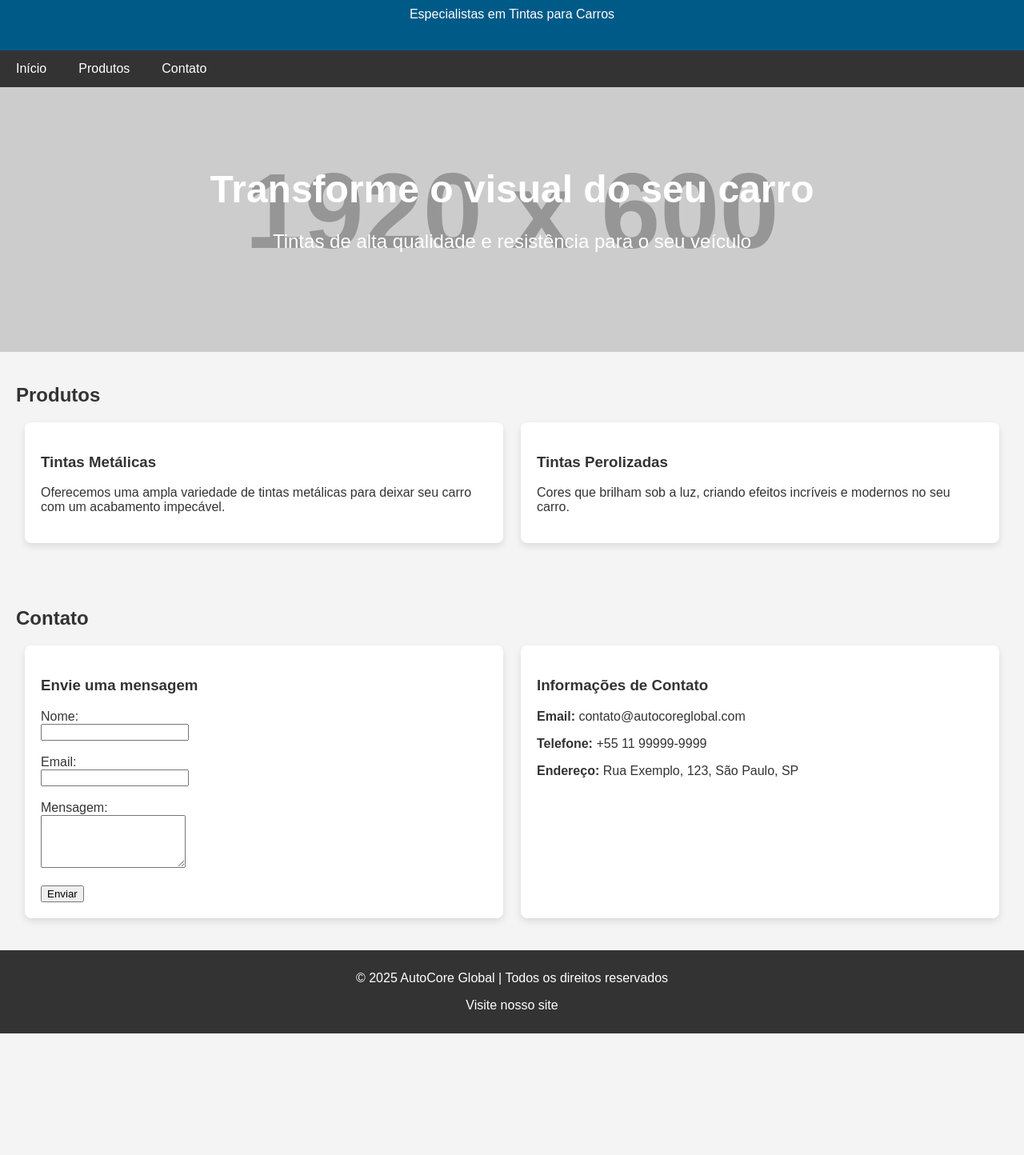
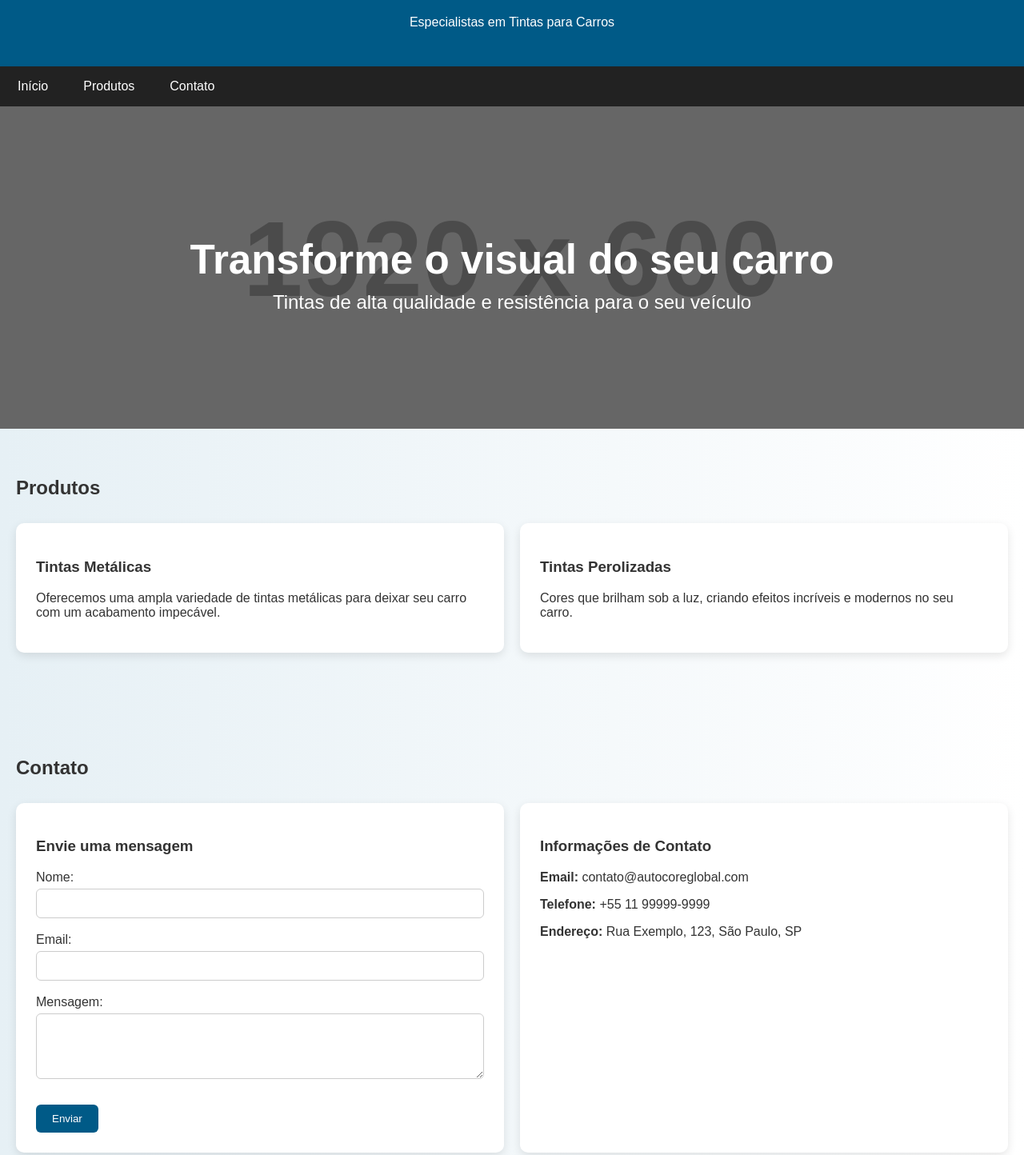
Before and after one commit to Diego5Pacheco/AutoCore-Global, a plain HTML site: page index.html in a window 1280 px wide. Shown: the part 91-1535 px from the top of the page at 80% size. Before the commit the page ends 1383 px from the top, so only its background shows below. Drawn offline with Linux system fonts and the light colour scheme; placeholder pictures from the web are drawn by us.

Commit message:
Update index.html

```diff
--- a/index.html
+++ b/index.html
@@ -10,29 +10,32 @@
             font-family: Arial, sans-serif;
             margin: 0;
             padding: 0;
-            background-color: #f4f4f4;
+            background: linear-gradient(to right, #e6f0f5, #ffffff);
             color: #333;
         }
 
         header {
             background-color: #005a87;
             color: white;
-            padding: 20px 0;
+            padding: 30px 0;
             text-align: center;
+            box-shadow: 0 4px 10px rgba(0, 0, 0, 0.2);
         }
 
         nav {
-            background-color: #333;
+            background-color: #222;
             overflow: hidden;
+            box-shadow: 0 2px 5px rgba(0, 0, 0, 0.2);
         }
 
         nav a {
             color: white;
             float: left;
             display: block;
-            padding: 14px 20px;
+            padding: 16px 22px;
             text-align: center;
             text-decoration: none;
+            transition: background-color 0.3s;
         }
 
         nav a:hover {
@@ -41,7 +44,7 @@
         }
 
         .container {
-            padding: 20px;
+            padding: 40px 20px;
         }
 
         .hero {
@@ -49,43 +52,79 @@
             background-size: cover;
             background-position: center;
             color: white;
-            padding: 100px 0;
+            padding: 120px 20px;
             text-align: center;
+            background-blend-mode: overlay;
+            background-color: rgba(0, 0, 0, 0.5);
         }
 
         .hero h1 {
-            font-size: 3em;
-            margin: 0;
+            font-size: 3.2em;
+            margin-bottom: 10px;
         }
 
         .hero p {
             font-size: 1.5em;
+            margin-top: 0;
         }
 
         .products, .contact {
             display: flex;
-            justify-content: space-around;
-            margin: 20px 0;
+            flex-wrap: wrap;
+            justify-content: space-between;
+            gap: 20px;
+            margin: 30px 0;
         }
 
         .product, .contact-form {
             background-color: white;
-            padding: 20px;
-            border-radius: 8px;
-            box-shadow: 0 4px 8px rgba(0, 0, 0, 0.1);
-            width: 45%;
+            padding: 25px;
+            border-radius: 10px;
+            box-shadow: 0 4px 12px rgba(0, 0, 0, 0.1);
+            flex: 1;
+            min-width: 300px;
+        }
+
+        input[type="text"],
+        input[type="email"],
+        textarea {
+            width: 100%;
+            padding: 10px;
+            margin-top: 5px;
+            border: 1px solid #ccc;
+            border-radius: 6px;
+            box-sizing: border-box;
+        }
+
+        input[type="submit"] {
+            background-color: #005a87;
+            color: white;
+            padding: 10px 20px;
+            border: none;
+            border-radius: 6px;
+            cursor: pointer;
+            margin-top: 10px;
+        }
+
+        input[type="submit"]:hover {
+            background-color: #00496e;
         }
 
         footer {
             background-color: #333;
             color: white;
             text-align: center;
-            padding: 10px 0;
+            padding: 15px 0;
+            margin-top: 40px;
         }
 
         footer a {
-            color: white;
+            color: #ccc;
             text-decoration: none;
+        }
+
+        footer a:hover {
+            text-decoration: underline;
         }
     </style>
 </head>
```
